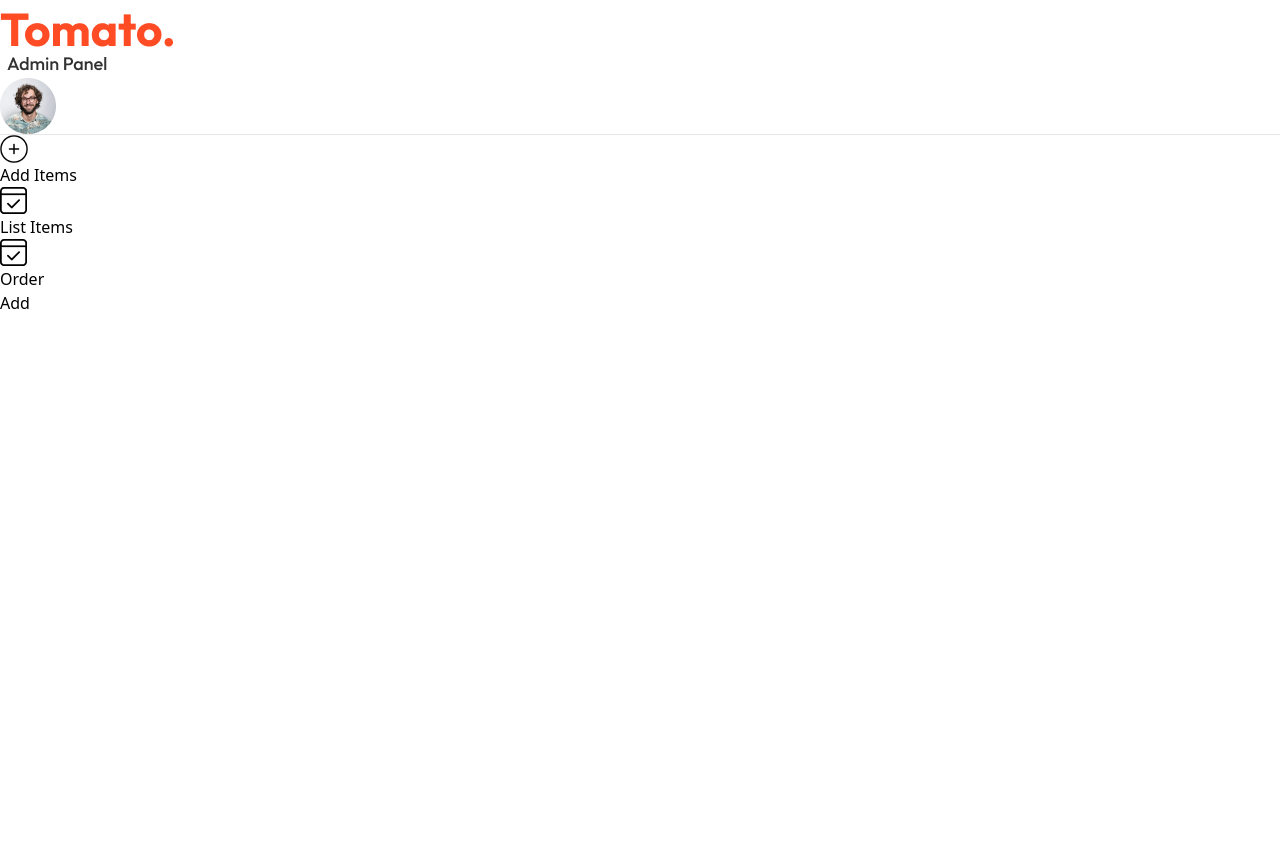
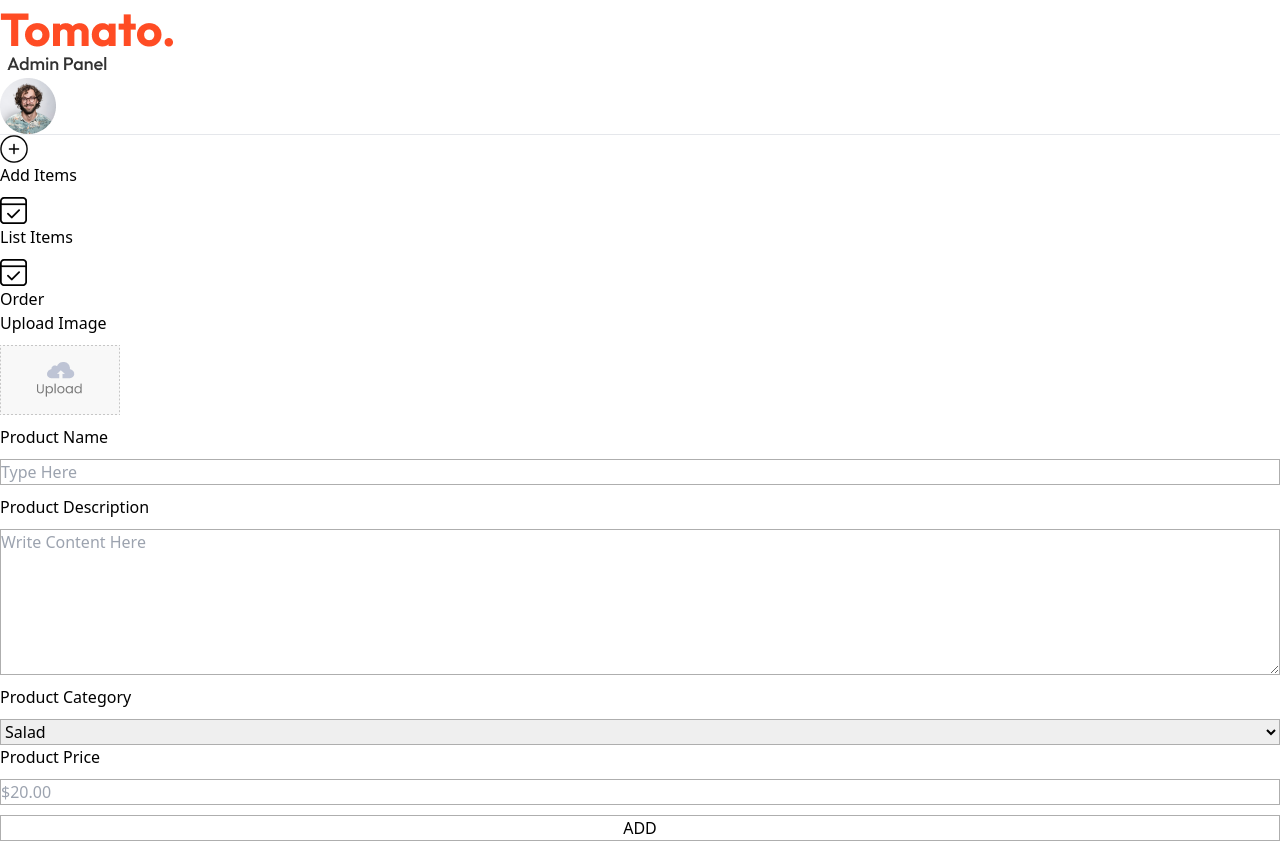
Before and after one commit to Zetao-Wu/food-delivery-app, a React (Vite) app in the folder admin/: page /add in a window 1280 px wide. Before the commit the page ends 800 px from the top, so only its background shows below. Built offline with nearby package versions, Linux system fonts and the light colour scheme.

Commit message:
complete ui for add page

```diff
--- a/admin/src/index.css
+++ b/admin/src/index.css
@@ -1,3 +1,13 @@
 @tailwind base;
 @tailwind components;
 @tailwind utilities;
+
+.flex-col{
+    display: flex;
+    flex-direction: column;
+    gap: 10px;
+}
+
+button, input,textarea, select {
+    border: 1px solid #aeaeae; /* Example for specific elements */
+}
--- a/admin/src/pages/Add.jsx
+++ b/admin/src/pages/Add.jsx
@@ -1,11 +1,69 @@
-import React from 'react'
+import React from "react";
+import { assets } from "../assets/assets";
 
 const Add = () => {
   return (
-    <div>
-      Add
+    <div className="w-[70%] m-[25px] mt-[50px] text-[#6d6d6d] text-[16px]">
+      <form className="flex-col gap-[20px]">
+        <div className="add-img-upload flex-col">
+          <p>Upload Image</p>
+          <label htmlFor="image">
+            <img
+              src={assets.upload_area}
+              alt="Upload Image"
+              className="w-[120px]"
+            />
+          </label>
+          <input type="file" id="image" hidden required />
+        </div>
+        <div className="w-[280px]  flex-col">
+          <p>Product Name</p>
+          <input
+            type="text"
+            name="name"
+            placeholder="Type Here"
+            className="p-[10px]"
+          />
+          <div className="w-[280px]  flex-col">
+            <p>Product Description</p>
+            <textarea
+              name="description"
+              rows="6"
+              placeholder="Write Content Here"
+              required
+              className="p-[10px]"
+            ></textarea>
+          </div>
+        </div>
+        <div className="flex gap-[30px]">
+          <div className="add-category flex-col">
+            <p>Product Category</p>
+            <select name="category" className=" max-w-[120px] p-[10px]">
+              <option value="Salad">Salad</option>
+              <option value="Rolls">Rolls</option>
+              <option value="Desserts">Desserts</option>
+              <option value="Sandwich">Sandwich</option>
+              <option value="Cake">Cake</option>
+              <option value="Pure Veg">Pure Veg</option>
+              <option value="Noodles">Noodles</option>
+            </select>
+          </div>
+          <div className="add-price flex-col">
+            <p>Product Price</p>
+            <input
+              type="number"
+              name="price"
+              placeholder="$20.00"
+              className=" max-w-[120px] p-[10px]"
+            />
+          </div>
+        </div>
+        <button type="submit" className="w-[120px] border-none p-[10px] bg-black text-white cursor-pointer">
+          ADD
+        </button>
+      </form>
     </div>
-  )
-}
+  );
+};
 
-export default Add
+export default Add;
```
